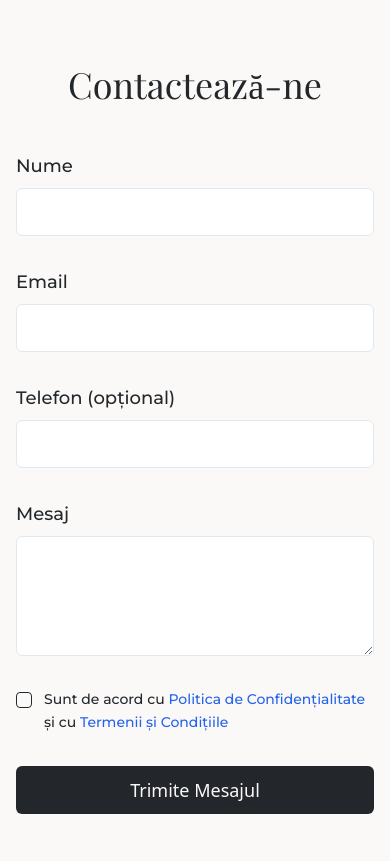
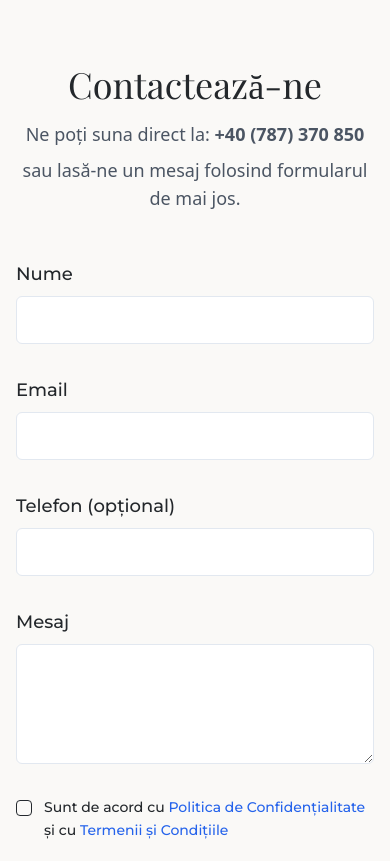
Before and after one commit to rudopulos/elite-interiors, a React (Vite) app: page / in a window 390 px wide. Shown: the part 2180-3041 px from the top of the page. Built offline with nearby package versions, Linux system fonts and the light colour scheme.

Commit message:
feat: Add phone number and introductory text to the contact section, and adjust the heading's bottom margin.

```diff
--- a/src/components/sections/ContactSection.jsx
+++ b/src/components/sections/ContactSection.jsx
@@ -13,9 +13,13 @@ const ContactSection = React.forwardRef((props, ref) => {
           transition={{ duration: 0.8 }}
           className="text-center mb-12"
         >
-          <h2 className="elegant-text text-4xl md:text-5xl mb-8">
+          <h2 className="elegant-text text-4xl md:text-5xl mb-4">
             Contactează-ne
           </h2>
+          <p className="text-lg text-gray-600">
+            Ne poți suna direct la: <a href="tel:+40787370850" className="font-semibold hover:text-gray-900 transition-colors">+40 (787) 370 850</a>
+          </p>
+          <p className="text-lg text-gray-600 mt-2">sau lasă-ne un mesaj folosind formularul de mai jos.</p>
         </motion.div>
         <ContactForm />
       </div>
```
